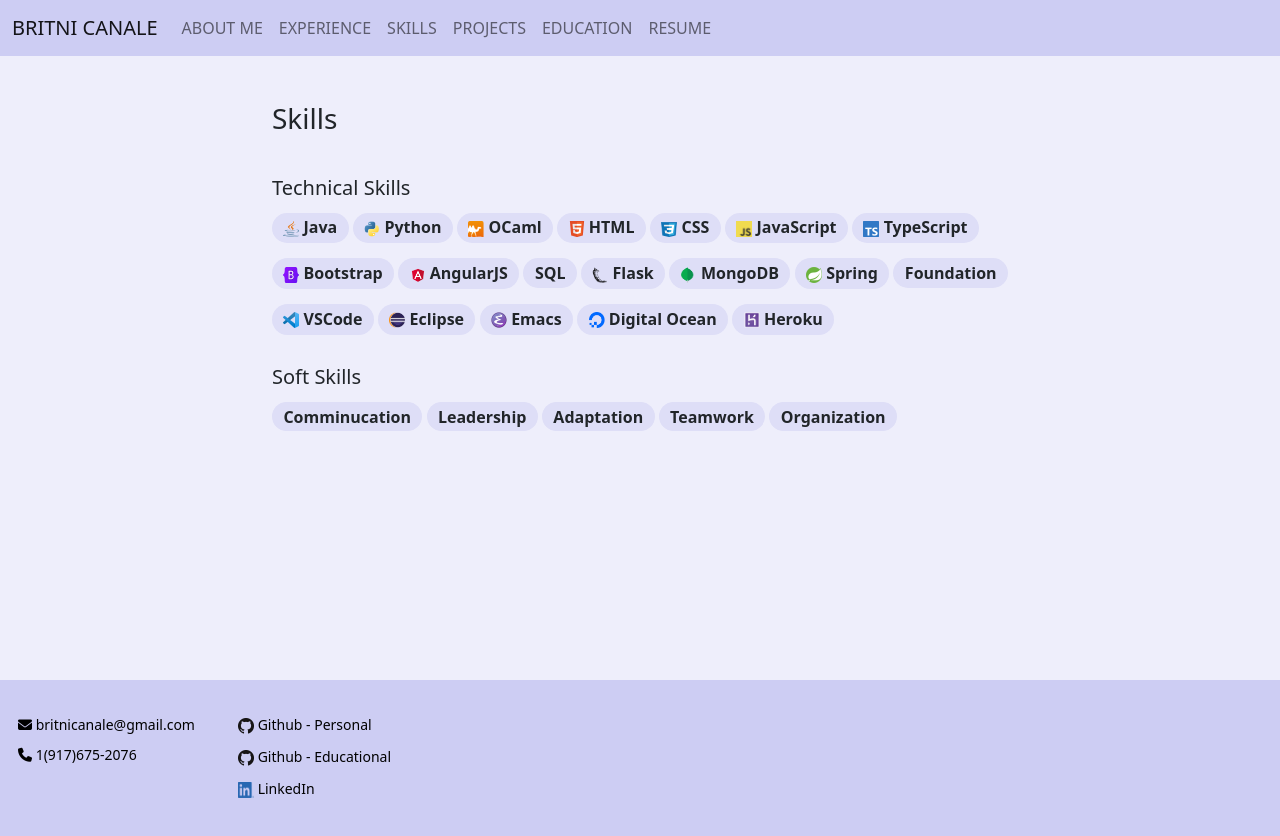
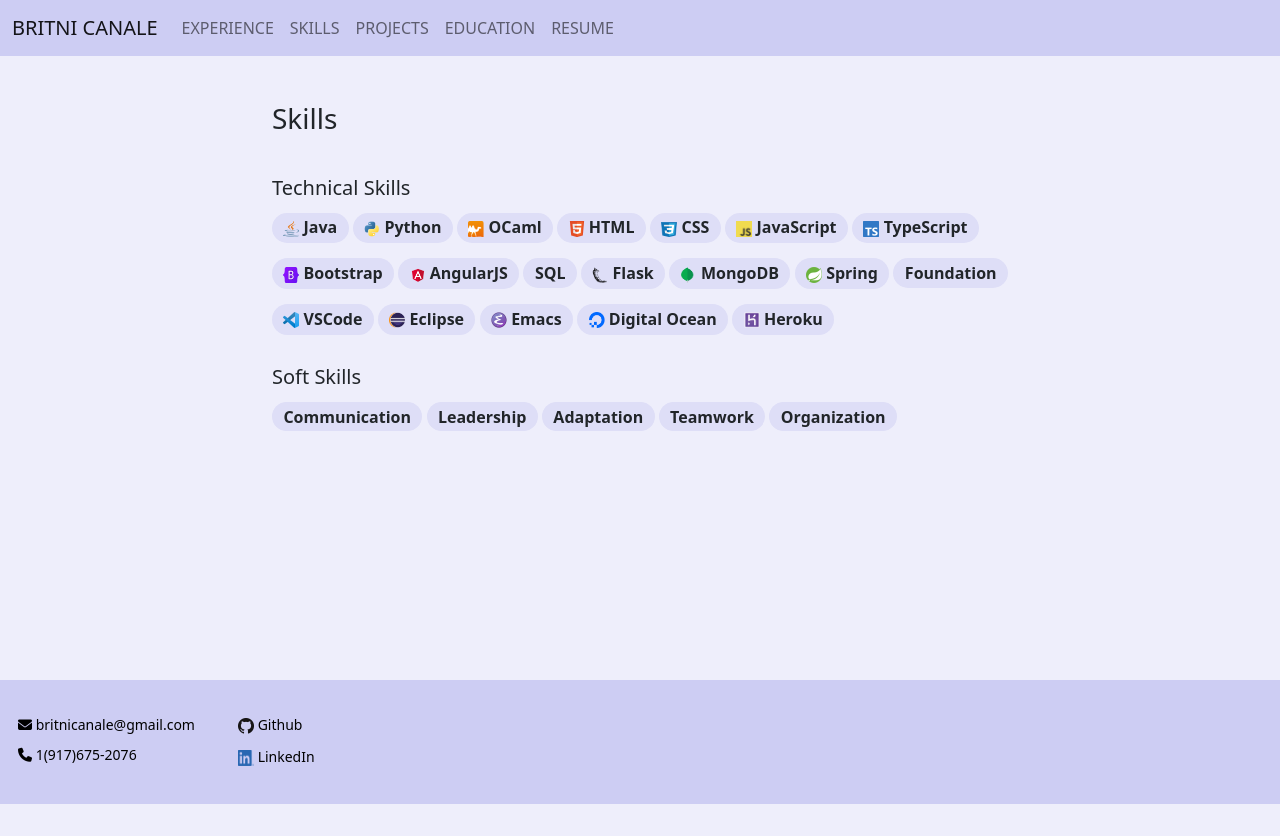
Before and after one commit to britnicanale/CanaleWebsite, a Flask app: page /skills in a window 1280 px wide. After the commit the page ends 804 px from the top, so only its background shows below. Run offline with Flask 2, Linux system fonts and the light colour scheme; some libraries are stand-ins or nearby versions.

Commit message:
Update website with more current information

```diff
--- a/templates/base.html
+++ b/templates/base.html
@@ -25,7 +25,6 @@
           </button>
           <div class="collapse navbar-collapse" id="navbarNavAltMarkup">
             <div class="navbar-nav">
-              <a id="nav-link-about-me" onclick="toggleActive('about-me')" class="text-uppercase nav-link" href="/">About Me</a>
               <a id="nav-link-experience" onclick="toggleActive('experience')" class="text-uppercase nav-link" href="/experience">Experience</a>
               <a id="nav-link-skills" onclick="toggleActive('skills')" class="text-uppercase nav-link" href="/skills">Skills</a>
               <a id="nav-link-projects" onclick="toggleActive('projects')" class="text-uppercase nav-link" href="/projects">Projects</a>
@@ -67,13 +66,7 @@
           <small>
             <a class="nav-link footer-link" href="https://github.com/britnicanale">
               <img class = "icon" src = "static/GitHub-Mark-32px.png">
-              Github - Personal
-            </a>
-          </small>
-          <small>
-            <a class="nav-link footer-link" href="https://github.coecis.cornell.edu/bpc72">
-              <img class = "icon" src = "static/GitHub-Mark-32px.png">
-              Github - Educational
+              Github
             </a>
           </small>
           <small>
--- a/templates/skills.html
+++ b/templates/skills.html
@@ -3,7 +3,7 @@
 {% block title %} BRITNI CANALE | SKILLS {% endblock %}
 
 {% block header %}
-<script type="text/javascript" src="{{ url_for('static', filename='js/skillss.js') }}"></script>
+<script type="text/javascript" src="{{ url_for('static', filename='js/skills.js') }}"></script>
 
 {% endblock %}
 
@@ -15,7 +15,7 @@
         <span class="text-small tooltiptext">Click on a skill to learn more</span>
     </div>
     <h5 class = "skill-header"> Technical Skills </h5>
-    <a class="skill btn badge rounded-pill bg text-dark" data-bs-toggle="collapse" href="#collapseJava" role="button" aria-expanded="true" aria-controls="collapseJava" onclick="toggleCollapse('Java')">
+    <a class="skill btn badge rounded-pill bg text-dark" data-bs-toggle="collapse" href="#collapseJava" role="button" aria-expanded="true" aria-controls="collapseJava">
         <img class = "icon" src = "static/java_logo.png">
         Java
     </a>
@@ -25,7 +25,7 @@
             I learned Java for the first time in AP Computer Science during my junior year of high school. Since then, I've worked with it in college during my freshman year of college in Object Oriented Programming & Data Structures. I also used Java during my Summer and Fall 2020 internships while working on the backend of my team's application.
         </div>
     </div>
-    <a class="skill btn badge rounded-pill bg text-dark" data-bs-toggle="collapse" href="#collapsePython" role="button" aria-expanded="true" aria-controls="collapsePython" onclick="toggleCollapse('Python')">
+    <a class="skill btn badge rounded-pill bg text-dark" data-bs-toggle="collapse" href="#collapsePython" role="button" aria-expanded="true" aria-controls="collapsePython">
         <img class = "icon" src = "static/python-logo.png">
         Python
     </a>
@@ -35,7 +35,7 @@
             I first learned Python in my senior year of high school during a Software Development course. Since then, I've used it for personal web development projects, including this one.
         </div>
     </div>
-    <a class="skill btn badge rounded-pill bg text-dark" data-bs-toggle="collapse" href="#collapseOcaml" role="button" aria-expanded="true" aria-controls="collapseOcaml" onclick="toggleCollapse('Ocaml')">
+    <a class="skill btn badge rounded-pill bg text-dark" data-bs-toggle="collapse" href="#collapseOcaml" role="button" aria-expanded="true" aria-controls="collapseOcaml">
         <img class = "icon" src= "static/ocaml-logo.png">
         OCaml
     </a>
@@ -45,7 +45,7 @@
             I learned OCaml during my sophomore year of college during Data Structures and Functional Programming.
         </div>
     </div>
-    <a class="skill btn badge rounded-pill bg text-dark" data-bs-toggle="collapse" href="#collapseHTML" role="button" aria-expanded="true" aria-controls="collapseHTML" onclick="toggleCollapse('HTML')">
+    <a class="skill btn badge rounded-pill bg text-dark" data-bs-toggle="collapse" href="#collapseHTML" role="button" aria-expanded="true" aria-controls="collapseHTML">
         <img class = "icon" src= "static/html-logo.png">
         HTML
     </a>
@@ -55,7 +55,7 @@
             I first learned HTML in my senior year of high school during a Software Development course. Since then, I've used it during my Summer and Fall 2020 internships for the front-end of my team's application.
         </div>
     </div>
-    <a class="skill btn badge rounded-pill bg text-dark" data-bs-toggle="collapse" href="#collapseCSS" role="button" aria-expanded="true" aria-controls="collapseCSS" onclick="toggleCollapse('CSS')">
+    <a class="skill btn badge rounded-pill bg text-dark" data-bs-toggle="collapse" href="#collapseCSS" role="button" aria-expanded="true" aria-controls="collapseCSS">
         <img class = "icon" src= "static/css-logo.png">
         CSS
     </a>
@@ -65,17 +65,17 @@
             I first learned CSS in my senior year of high school during a Software Development course. Since then, I've used it during my Summer and Fall 2020 internships for the front-end of my team's application.
         </div>
     </div>
-    <a class="skill btn badge rounded-pill bg text-dark" data-bs-toggle="collapse" href="#collapseJS" role="button" aria-expanded="true" aria-controls="collapseJS" onclick="toggleCollapse('JS')">
+    <a class="skill btn badge rounded-pill bg text-dark" data-bs-toggle="collapse" href="#collapseJS" role="button" aria-expanded="true" aria-controls="collapseJS">
         <img class = "icon" src= "static/JavaScript-logo.png">
         JavaScript
     </a>
     <div class="collapse" id="collapseJS">
         <div class="card card-body">
             <h6> JavaScript </h6>
-            I was first introduced to JavaScript during my senior year of highschool in a Software Development course. However, I learned JavaScript more in-depth during my Summer 2020 internship, during which I used it on the front-end of my team's application.
+            I was first introduced to JavaScript during my senior year of highschool in a Software Development course. However, I learned JavaScript more in-depth during my Summer 2020 internship, during which I used it on the front-end of my team's application. Finally, I've used JavaScript for the entirety of my Summer 2022 internship.
         </div>
     </div>
-    <a class="skill btn badge rounded-pill bg text-dark" data-bs-toggle="collapse" href="#collapseTS" role="button" aria-expanded="true" aria-controls="collapseTS" onclick="toggleCollapse('TS')">
+    <a class="skill btn badge rounded-pill bg text-dark" data-bs-toggle="collapse" href="#collapseTS" role="button" aria-expanded="true" aria-controls="collapseTS">
         <img class = "icon" src= "static/ts-logo.png">
         TypeScript
     </a>
@@ -85,7 +85,7 @@
             I was introduced to TypeScript for the first time during my Summer 2020 internship, where I used it on the front-end of my team's application.
         </div>
     </div>
-    <a class="skill btn badge rounded-pill bg text-dark" data-bs-toggle="collapse" href="#collapseBootstrap" role="button" aria-expanded="true" aria-controls="collapseBootstrap" onclick="toggleCollapse('Bootstrap')">
+    <a class="skill btn badge rounded-pill bg text-dark" data-bs-toggle="collapse" href="#collapseBootstrap" role="button" aria-expanded="true" aria-controls="collapseBootstrap">
         <img class = "icon" src= "static/bootstrap-logo.svg">
         Bootstrap
     </a>
@@ -95,7 +95,7 @@
             I first learned Bootstrap in my senior year of high school during a Software Development course. Since then, I've used it for personal web development projects, including this one.
         </div>
     </div>
-    <a class="skill btn badge rounded-pill bg text-dark" data-bs-toggle="collapse" href="#collapseAngular" role="button" aria-expanded="true" aria-controls="collapseAngular" onclick="toggleCollapse('Angular')">
+    <a class="skill btn badge rounded-pill bg text-dark" data-bs-toggle="collapse" href="#collapseAngular" role="button" aria-expanded="true" aria-controls="collapseAngular">
         <img class = "icon" src= "static/angular-logo.png">
         AngularJS
     </a>
@@ -105,7 +105,7 @@
             I was introduced to AngularJS for the first time during my Summer 2020 internship, where I used it on the front-end of my team's application.
         </div>
     </div>
-    <a class="skill btn badge rounded-pill bg text-dark" data-bs-toggle="collapse" href="#collapseSQL" role="button" aria-expanded="true" aria-controls="collapseSQL" onclick="toggleCollapse('SQL')">
+    <a class="skill btn badge rounded-pill bg text-dark" data-bs-toggle="collapse" href="#collapseSQL" role="button" aria-expanded="true" aria-controls="collapseSQL">
         SQL
     </a>
     <div class="collapse" id="collapseSQL">
@@ -114,7 +114,7 @@
             I first learned SQL in my senior year of high school during a Software Development course. Since then, I've used it during my Summer and Fall 2020 internships, where I used it on the backend of the application I worked on.
         </div>
     </div>
-    <a class="skill btn badge rounded-pill bg text-dark" data-bs-toggle="collapse" href="#collapseFlask" role="button" aria-expanded="true" aria-controls="collapseFlask" onclick="toggleCollapse('Flask')">
+    <a class="skill btn badge rounded-pill bg text-dark" data-bs-toggle="collapse" href="#collapseFlask" role="button" aria-expanded="true" aria-controls="collapseFlask">
         <img class = "icon" src= "static/flask-logo.png">
         Flask
     </a>
@@ -124,7 +124,7 @@
             I first learned Flask in my senior year of high school during a Software Development course. Since then, I've used it for personal web development projects, including this one.
         </div>
     </div>
-    <a class="skill btn badge rounded-pill bg text-dark" data-bs-toggle="collapse" href="#collapseMongo" role="button" aria-expanded="true" aria-controls="collapseMongo" onclick="toggleCollapse('Mongo')">
+    <a class="skill btn badge rounded-pill bg text-dark" data-bs-toggle="collapse" href="#collapseMongo" role="button" aria-expanded="true" aria-controls="collapseMongo">
         <img class = "icon" src= "static/mongo-db-logo.png">
         MongoDB
     </a>
@@ -134,7 +134,7 @@
             I was introduced to MongoDB in my senior year of high school during a Software Development course.
         </div>
     </div>
-    <a class="skill btn badge rounded-pill bg text-dark" data-bs-toggle="collapse" href="#collapseSpring" role="button" aria-expanded="true" aria-controls="collapseSpring" onclick="toggleCollapse('Spring')">
+    <a class="skill btn badge rounded-pill bg text-dark" data-bs-toggle="collapse" href="#collapseSpring" role="button" aria-expanded="true" aria-controls="collapseSpring">
         <img class = "icon" src= "static/spring-logo.ico">
         Spring
     </a>
@@ -145,7 +145,7 @@
 
         </div>
     </div>
-    <a class="skill btn badge rounded-pill bg text-dark" data-bs-toggle="collapse" href="#collapseFoundation" role="button" aria-expanded="true" aria-controls="collapseFoundation" onclick="toggleCollapse('Foundation')">
+    <a class="skill btn badge rounded-pill bg text-dark" data-bs-toggle="collapse" href="#collapseFoundation" role="button" aria-expanded="true" aria-controls="collapseFoundation">
         Foundation
     </a>
     <div class="collapse" id="collapseFoundation">
@@ -153,7 +153,7 @@
             <h6> I was introduced to Foundation in my senior year of high school during a Software Development course. </h6>
         </div>
     </div>
-    <a class="skill btn badge rounded-pill bg text-dark" data-bs-toggle="collapse" href="#collapseCode" role="button" aria-expanded="true" aria-controls="collapseCode" onclick="toggleCollapse('Code')">
+    <a class="skill btn badge rounded-pill bg text-dark" data-bs-toggle="collapse" href="#collapseCode" role="button" aria-expanded="true" aria-controls="collapseCode">
         <img class = "icon" src= "static/vscode-logo.png">
         VSCode
     </a>
@@ -163,7 +163,7 @@
             I used VSCode for the first time during my Summer 2020 internship. Since then I've used it for all of my personal projects and for my Data Structures and Functional Programming class.
         </div>
     </div>
-    <a class="skill btn badge rounded-pill bg text-dark" data-bs-toggle="collapse" href="#collapseEclipse" role="button" aria-expanded="true" aria-controls="collapseEclipse" onclick="toggleCollapse('Eclipse')">
+    <a class="skill btn badge rounded-pill bg text-dark" data-bs-toggle="collapse" href="#collapseEclipse" role="button" aria-expanded="true" aria-controls="collapseEclipse">
         <img class = "icon" src= "static/eclipse-logo.png">
         Eclipse
     </a>
@@ -173,7 +173,7 @@
             I used Eclipse during my freshman year of college during my Object-Oriented Programming & Data Structures class.
         </div>
     </div>
-    <a class="skill btn badge rounded-pill bg text-dark" data-bs-toggle="collapse" href="#collapseEmacs" role="button" aria-expanded="true" aria-controls="collapseEmacs" onclick="toggleCollapse('Emacs')">
+    <a class="skill btn badge rounded-pill bg text-dark" data-bs-toggle="collapse" href="#collapseEmacs" role="button" aria-expanded="true" aria-controls="collapseEmacs">
         <img class = "icon" src= "static/emacs-logo.png">
         Emacs
     </a>
@@ -183,7 +183,7 @@
             I used Emacs during my junior year of highschool during my AP Computer Science class.
         </div>
     </div>
-    <a class="skill btn badge rounded-pill bg text-dark" data-bs-toggle="collapse" href="#collapseDO" role="button" aria-expanded="true" aria-controls="collapseDO" onclick="toggleCollapse('DO')">
+    <a class="skill btn badge rounded-pill bg text-dark" data-bs-toggle="collapse" href="#collapseDO" role="button" aria-expanded="true" aria-controls="collapseDO">
         <img class = "icon" src= "static/digital-ocean-logo.png">
         Digital Ocean
     </a>
@@ -193,7 +193,7 @@
             I used Digital Ocean in my senior year of high school during a Software Development course to deploy our projects. Since then, I've used it for personal web development projects, including this one.
         </div>
     </div>
-    <a class="skill btn badge rounded-pill bg text-dark" data-bs-toggle="collapse" href="#collapseHeroku" role="button" aria-expanded="true" aria-controls="collapseHeroku" onclick="toggleCollapse('Heroku')">
+    <a class="skill btn badge rounded-pill bg text-dark" data-bs-toggle="collapse" href="#collapseHeroku" role="button" aria-expanded="true" aria-controls="collapseHeroku">
         <img class = "icon" src= "static/heroku-logo.png">
         Heroku
     </a>
@@ -204,8 +204,8 @@
         </div>
     </div>
     <h5 class = "skill-header"> Soft Skills </h5>
-    <a class="skill btn badge rounded-pill bg text-dark" data-bs-toggle="collapse" href="#collapseCommunication" role="button" aria-expanded="true" aria-controls="collapseCommunication" onclick="toggleCollapse('Communication')">
-        Comminucation
+    <a class="skill btn badge rounded-pill bg text-dark" data-bs-toggle="collapse" href="#collapseCommunication" role="button" aria-expanded="true" aria-controls="collapseCommunication">
+        Communication
     </a>
     <div class="collapse" id="collapseCommunication">
         <div class="card card-body">
@@ -213,7 +213,7 @@
              I use my communication skills daily. During the school year, I'm often working with other students on different projects or collaborating on problem sets. During my internships, I am constantly messaging my colleagues, emailing my superiors, meeting over Zoom with mentors, and presenting my work. All of this practice has made me a fantastic communicator.
         </div>
     </div>
-    <a class="skill btn badge rounded-pill bg text-dark" data-bs-toggle="collapse" href="#collapseLeader" role="button" aria-expanded="true" aria-controls="collapseLeader" onclick="toggleCollapse('Leader')">
+    <a class="skill btn badge rounded-pill bg text-dark" data-bs-toggle="collapse" href="#collapseLeader" role="button" aria-expanded="true" aria-controls="collapseLeader"">
         Leadership
     </a>
     <div class="collapse" id="collapseLeader">
@@ -222,7 +222,7 @@
             I have an empathetic leadership style. Whenever I assume the role of a leader, I always make sure to take into account the opinions of all of my teammembers. This is important because it's always better to get multiple points of view when making decisions. This also conveys to my teammembers that I respect and trust them, and I believe the best teams are built on mutual respect and trust.
         </div>
     </div>
-    <a class="skill btn badge rounded-pill bg text-dark" data-bs-toggle="collapse" href="#collapseAdapt" role="button" aria-expanded="true" aria-controls="collapseAdapt" onclick="toggleCollapse('Adapt')">
+    <a class="skill btn badge rounded-pill bg text-dark" data-bs-toggle="collapse" href="#collapseAdapt" role="button" aria-expanded="true" aria-controls="collapseAdapt">
         Adaptation
     </a>
     <div class="collapse" id="collapseAdapt">
@@ -230,7 +230,7 @@
             <h6> Adaptation </h6>
             I have had to use my adaptability a lot in the last two years. With the onset of the coronavirus pandemic, many people's lives shifted dramatically, and as a result they had to adapt to succeed. I had to leave school on short notice and finish the rest of my Spring 2020 semester online. Additionally, during summer 2020 I worked full-time virtually for the first time. I encountered a lot of changes, and my ability to adapt is what allowed me to succeed in these situations.
         </div>
-    </div><a class="skill btn badge rounded-pill bg text-dark" data-bs-toggle="collapse" href="#collapseTeamwork" role="button" aria-expanded="true" aria-controls="collapseTeamwork" onclick="toggleCollapse('Teamwork')">
+    </div><a class="skill btn badge rounded-pill bg text-dark" data-bs-toggle="collapse" href="#collapseTeamwork" role="button" aria-expanded="true" aria-controls="collapseTeamwork">
         Teamwork
     </a>
     <div class="collapse" id="collapseTeamwork">
@@ -239,7 +239,7 @@
             I have worked with teams in many different settings, both in college and during internships. I work well within teams because I am good at identifying my role within a team. In some occasions, I am the most experienced on a team and will take a leadership role. In other situations, I am on a team with more skilled individuals, and take on the role of a learner. This allows me to communicate effectively with my team.
         </div>
     </div>
-    <a class="skill btn badge rounded-pill bg text-dark" data-bs-toggle="collapse" href="#collapseOrganization" role="button" aria-expanded="true" aria-controls="collapseOrganization" onclick="toggleCollapse('Organization')">
+    <a class="skill btn badge rounded-pill bg text-dark" data-bs-toggle="collapse" href="#collapseOrganization" role="button" aria-expanded="true" aria-controls="collapseOrganization">
         Organization
     </a>
     <div class="collapse" id="collapseOrganization">
```
Also changed, not shown: static/js/base.js (+0 -12 lines), templates/education.html (+26 -1 lines), templates/experience.html (+64 -20 lines), templates/home.html (+5 -17 lines).
